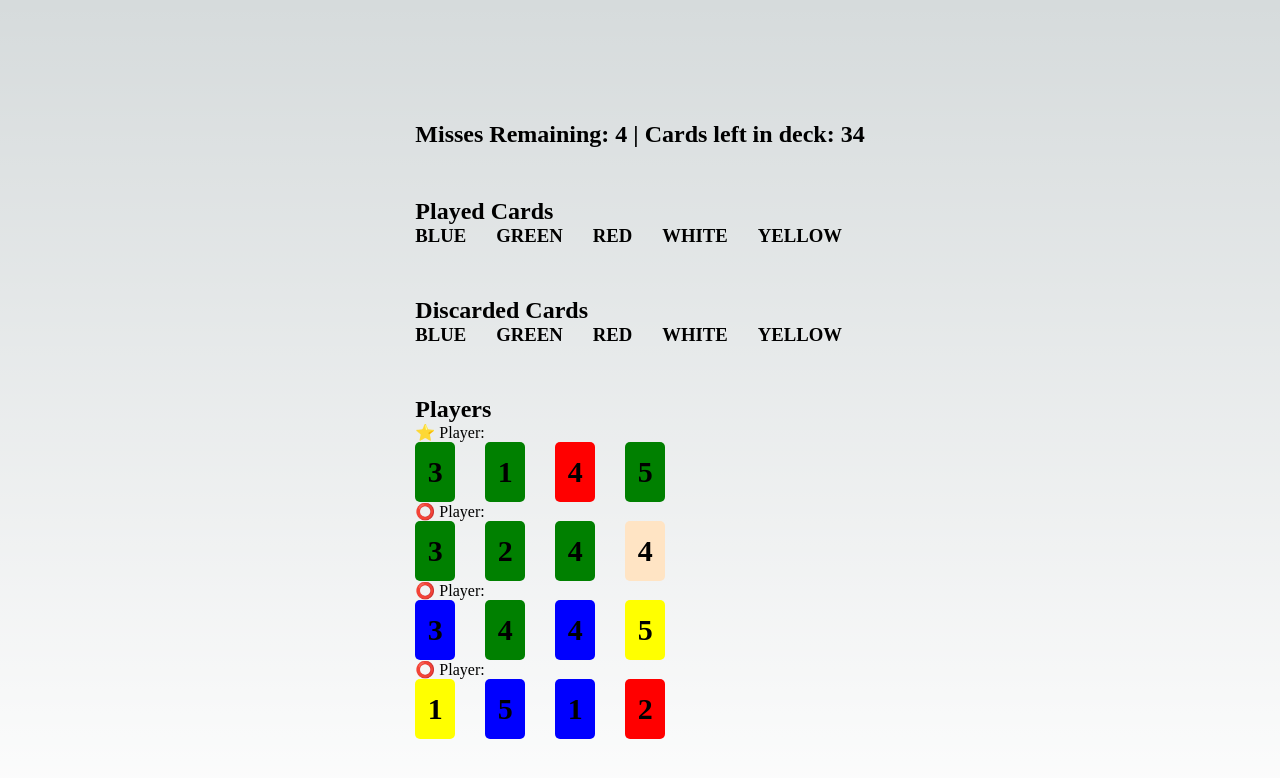
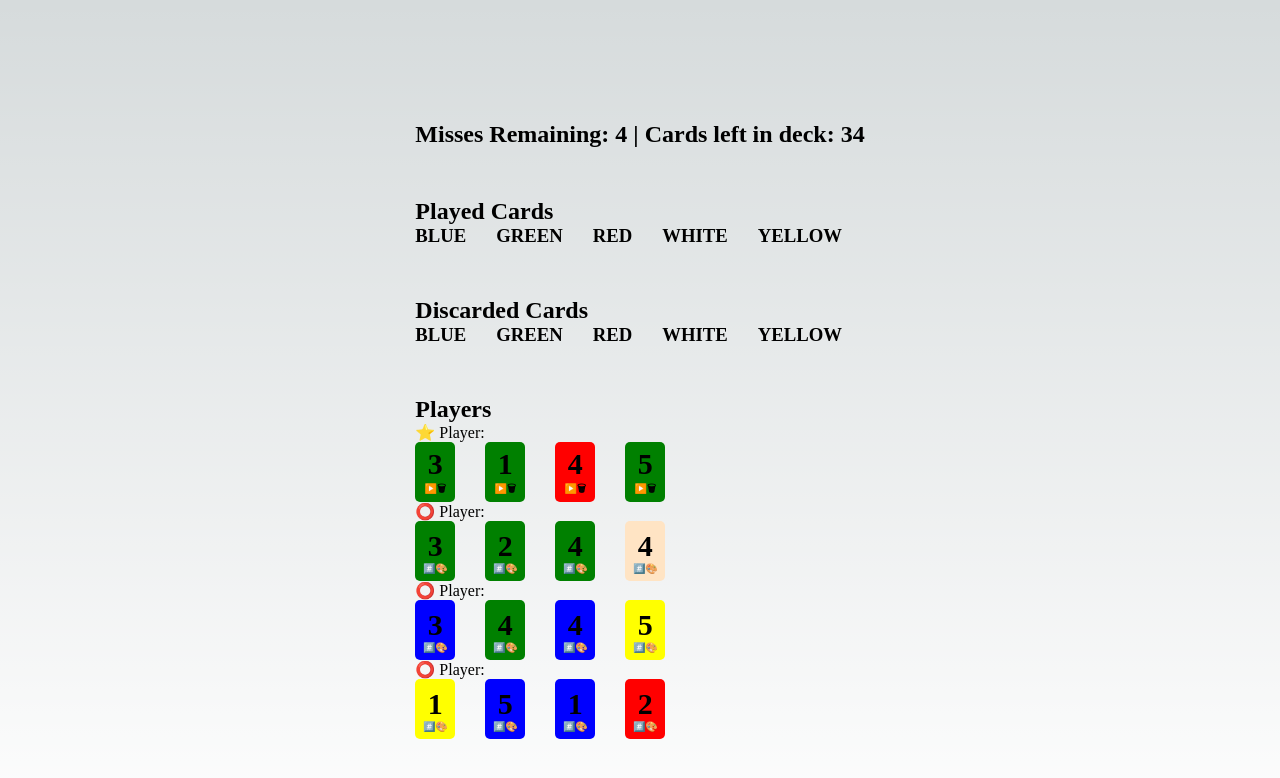
Before and after one commit to aturkewi/hanabi-frontend, a Next.js app: page / in a window 1280 px wide. Both pictures are taken after a click on the button "Deal". Shown: the top 778 px of the page. Built offline with nearby package versions, Linux system fonts and the light colour scheme.

Commit message:
move play to a button on card

```diff
--- a/components/Card.module.css
+++ b/components/Card.module.css
@@ -3,10 +3,15 @@
   width: 40px;
   border-radius: 5px;
   display: flex;
+  flex-direction: column;
   justify-content: center;
   align-items: center;
   font-size: 30px;
   font-weight: 900;
+}
+
+.actions {
+  font-size: 10px;
 }
 
 .red {
--- a/components/Card.tsx
+++ b/components/Card.tsx
@@ -1,7 +1,7 @@
 import { CardType } from "../utils/deckHelper"
 import styles from './Card.module.css'
 
-export const Card = (cardData:CardType) => {
+export const Card = ({cardData, children}:{children:JSX.Element, cardData:CardType}) => {
   // If current player
   //  - Play
   //  - Discard
@@ -11,6 +11,9 @@ export const Card = (cardData:CardType) => {
   return (
     <div className={`${styles.card} ${styles[cardData.color.toLowerCase()]}`}>
       {cardData.number}
+      <div className={styles.actions}>
+        {children}
+      </div>
     </div>
   )
 }
--- a/components/PlayedCards.tsx
+++ b/components/PlayedCards.tsx
@@ -11,7 +11,7 @@ export const PlayedCards = ({playedCards, title}:{playedCards: PlayedCardsType[]
         {Object.keys(playedCards).map(color => (
           <div key={color}>
             <h3>{color}</h3>
-              {playedCards[color].map(card => <Card key={card.id} {...card}/>)}
+              {playedCards[color].map(card => <Card key={card.id} cardData={card}/>)}
           </div>
         ))}
       </div>
--- a/components/Player.tsx
+++ b/components/Player.tsx
@@ -5,6 +5,28 @@ import { Card } from "./Card"
 const currentPlayerIcon = (current:boolean):string => (
   current ? '⭐️' : '⭕️'
 )
+
+const getButtons = ({current, card, playCard, discardCard}:{current: boolean, card: CardType, playCard: (card:CardType) => void, discardCard: (card:CardType) => void;}):JSX.Element => (
+  current ? currentPlayerButtons(card, playCard, discardCard) : otherPlayerButtons()
+)
+
+const currentPlayerButtons = (card: CardType, playCard: (card:CardType) => void, discardCard: (card:CardType) => void):JSX.Element => (
+  <div>
+    <span onClick={() => playCard(card)}>▶️</span>
+    <span onClick={() => discardCard(card)}>🗑</span>
+  </div>
+)
+
+const otherPlayerButtons = ():JSX.Element => (
+  <div>
+    <span>#️⃣</span>
+    <span>🎨</span>
+  </div>
+)
+
+const discardCard = (card: CardType) => {
+  console.log('discarding card')
+}
 
 interface ComponentType {
   player: PlayerType;
@@ -17,9 +39,9 @@ const Player = ({ player: {hand, id, current}, playCard }:ComponentType) => {
       {currentPlayerIcon(current)} Player:
         <div className='row'>
           {hand.map(card => (
-            <div key={card.id} onClick={() => playCard(card)}>
-              <Card {...card} />
-            </div>
+            <Card key={card.id} cardData={card}>
+              {getButtons({current, card, playCard, discardCard})}
+            </Card>
           ))}
         </div>
     </div>
```
